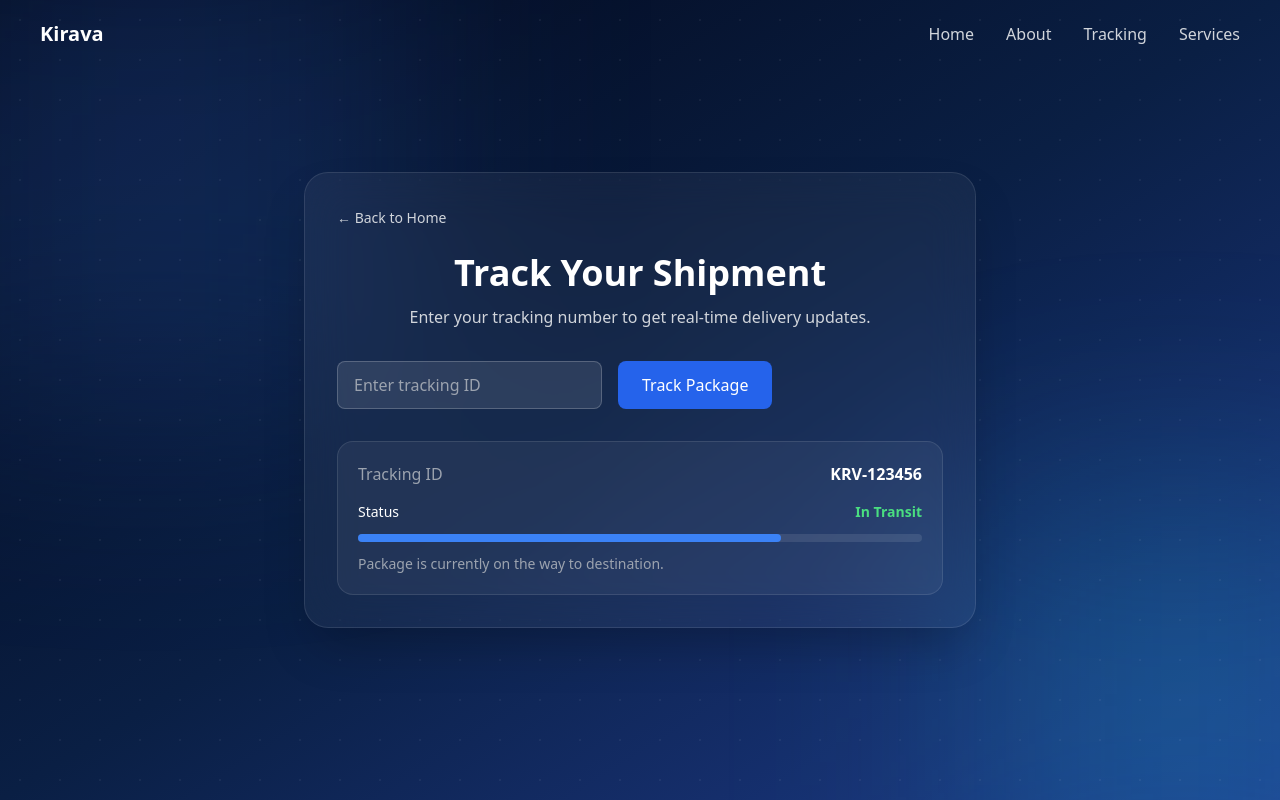
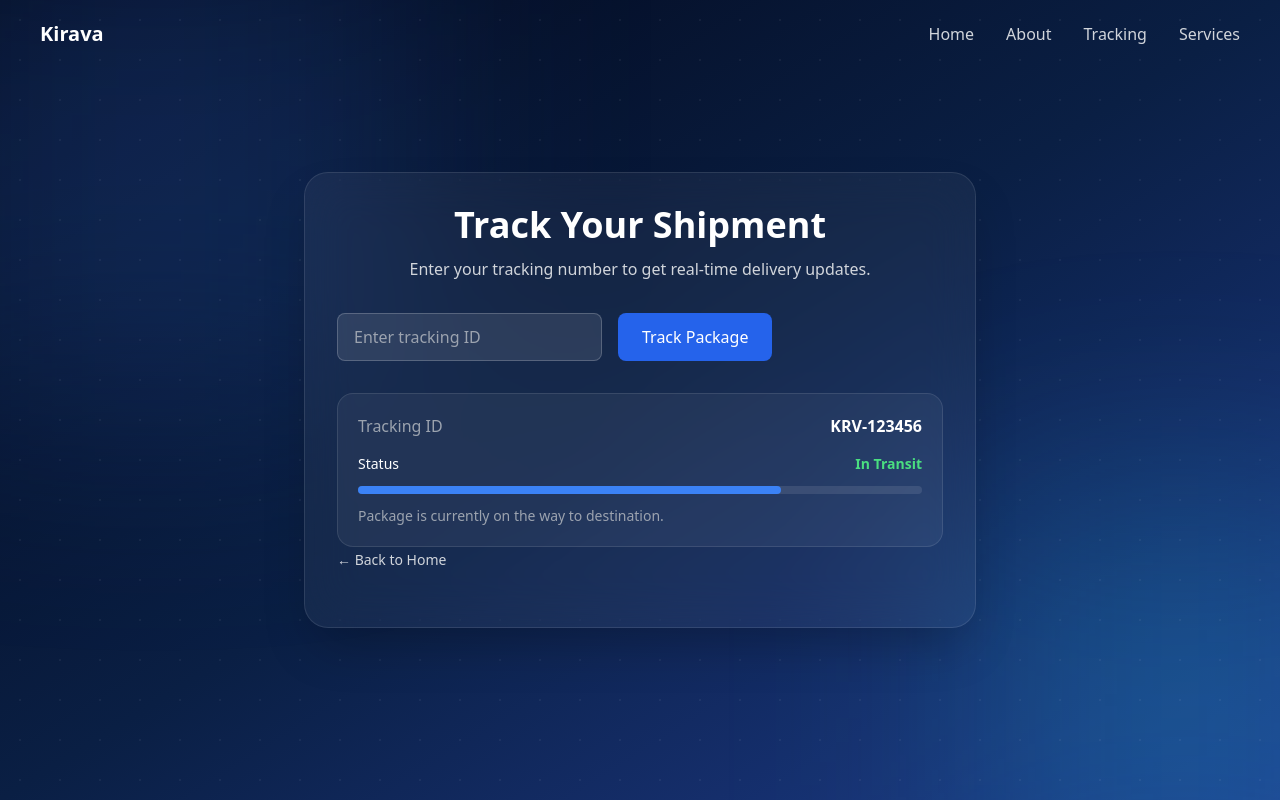
Before and after one commit to mochamadfahmifadillah/kirava-logistics, a React (Vite) app: page /tracking in a window 1280 px wide. Built offline with nearby package versions, Linux system fonts and the light colour scheme.

Commit message:
Memindahkan tombol kembali berada di bawah

```diff
--- a/src/pages/Tracking.jsx
+++ b/src/pages/Tracking.jsx
@@ -28,15 +28,6 @@ export default function Tracking() {
 
         <div className="w-full max-w-2xl bg-white/5 backdrop-blur-xl border border-white/10 rounded-3xl p-8 shadow-2xl">
 
-          {/* Back Button */}
-          <div className="mb-6">
-            <Link
-              to="/"
-              className="text-sm text-gray-300 hover:text-white transition"
-            >
-              ← Back to Home
-            </Link>
-          </div>
 
           {/* Header */}
           <div className="text-center mb-8">
@@ -88,9 +79,20 @@ export default function Tracking() {
             </div>
 
           </div>
+          {/* Back Button */}
+          <div className="mb-6">
+            <Link
+              to="/"
+              className="text-sm text-gray-300 hover:text-white transition"
+            >
+              ← Back to Home
+            </Link>
+          </div>
 
         </div>
       </div>
+
     </div>
+
   );
 }
```
